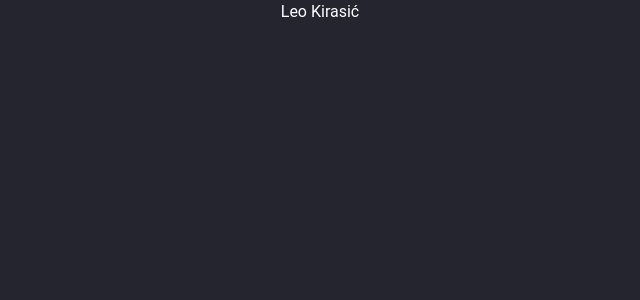
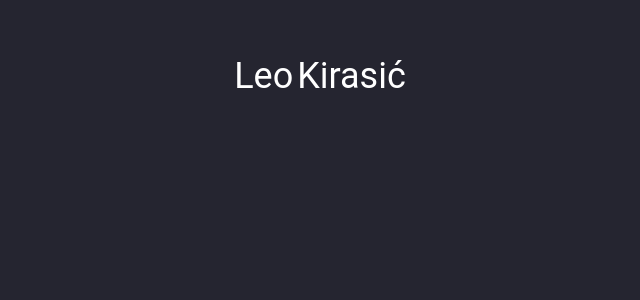
Before and after one commit to LeoKirasic/portfolio, a React (Create React App) app: page / in a window 1280 px wide. Shown: the top 300 px of the page, without its empty margins (320-960 px from the left). Built offline with nearby package versions, Linux system fonts and the light colour scheme; the HTML template or start-up script is replaced by a standard one.

Commit message:
Render Header

```diff
--- a/src/App.tsx
+++ b/src/App.tsx
@@ -1,7 +1,11 @@
 import React from 'react';
-
+import Header from './components/Header';
 function App() {
-  return <div className="flex justify-center">Leo Kirasić</div>;
+  return (
+    <div>
+      <Header />
+    </div>
+  );
 }
 
 export default App;
```
